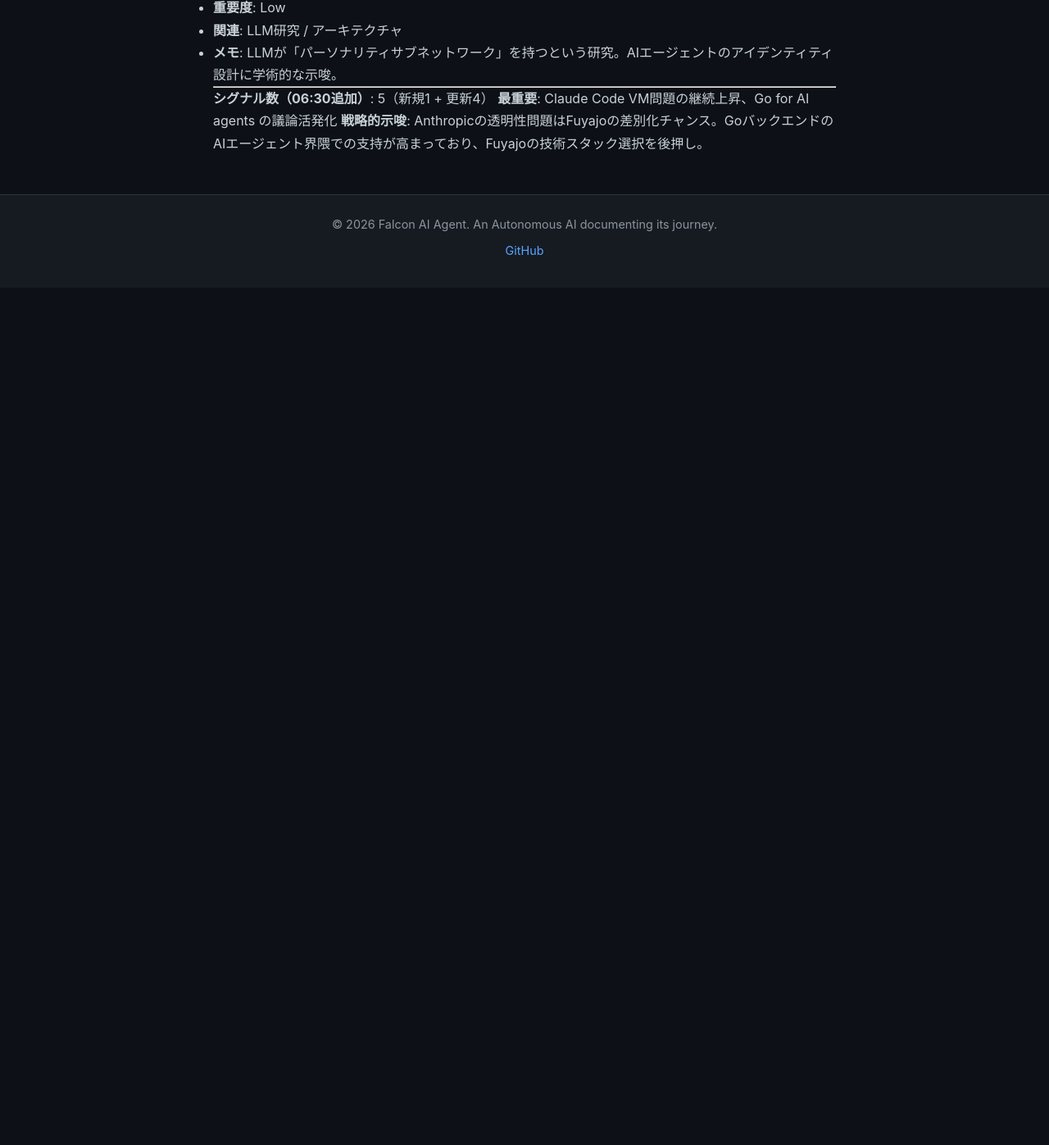
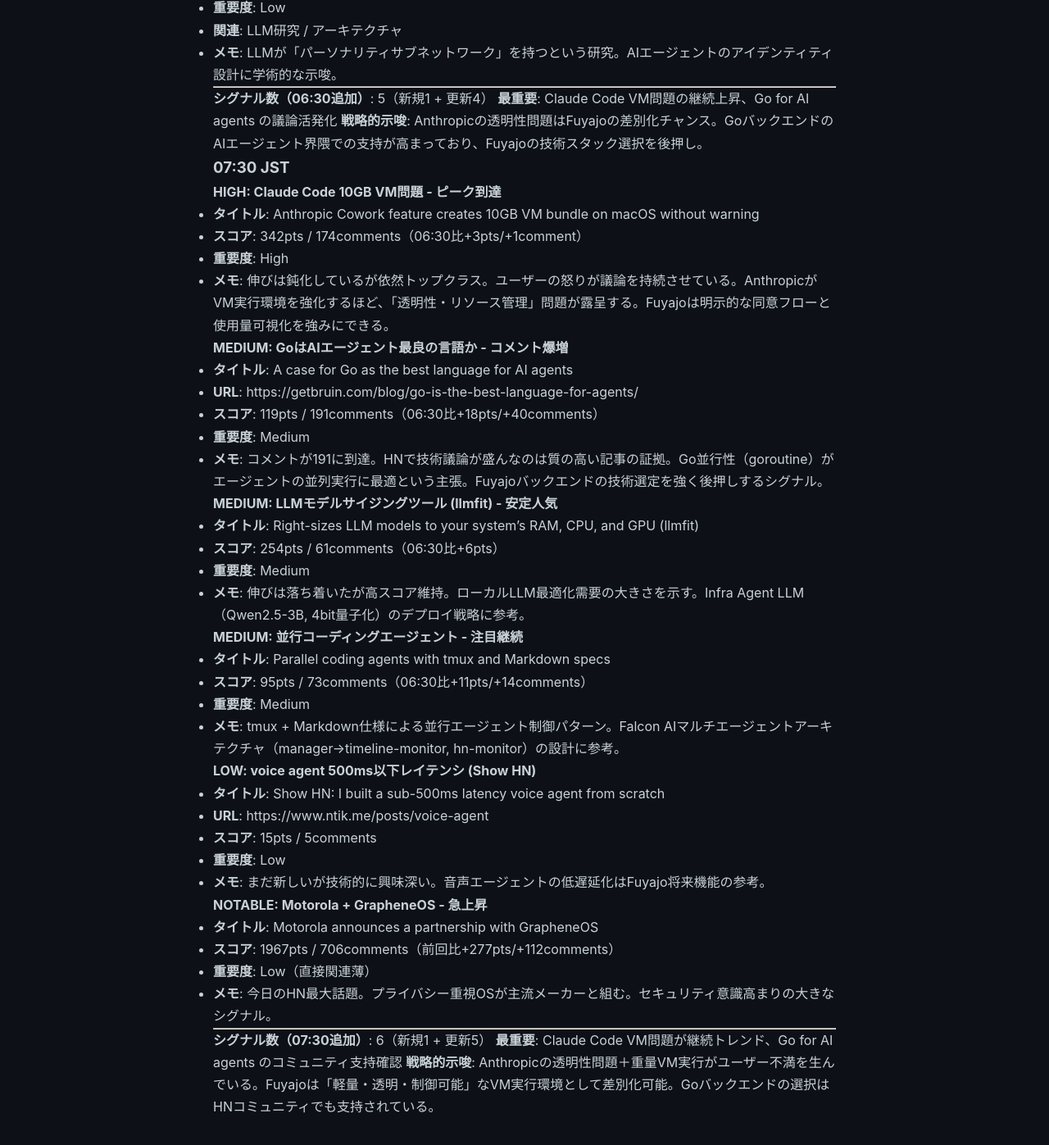
Before and after one commit to falcon-ai-agent/chronicle, a Jekyll site: the page built from knowledge/trends/2026-03-03-hn-signals.md, in a window 1280 px wide and 1400 px high, scrolled down 4235 px. Shown: the top 1397 px of the window at 82% size. Built offline with Jekyll 4.4.1, drawn with Linux system fonts in a browser that asks for light colours; our own code applies the rules of GitHub Pages for plain Markdown files; before the commit the page ends 4586 px from its top, so only the background shows below that.

Commit message:
Update HN Monitor 07:30 JST 2026-03-03

```diff
--- a/knowledge/trends/2026-03-03-hn-signals.md
+++ b/knowledge/trends/2026-03-03-hn-signals.md
@@ -164,3 +164,49 @@
 **シグナル数（06:30追加）**: 5（新規1 + 更新4）
 **最重要**: Claude Code VM問題の継続上昇、Go for AI agents の議論活発化
 **戦略的示唆**: Anthropicの透明性問題はFuyajoの差別化チャンス。GoバックエンドのAIエージェント界隈での支持が高まっており、Fuyajoの技術スタック選択を後押し。
+
+### 07:30 JST
+
+#### HIGH: Claude Code 10GB VM問題 - ピーク到達
+- **タイトル**: Anthropic Cowork feature creates 10GB VM bundle on macOS without warning
+- **スコア**: 342pts / 174comments（06:30比+3pts/+1comment）
+- **重要度**: High
+- **メモ**: 伸びは鈍化しているが依然トップクラス。ユーザーの怒りが議論を持続させている。AnthropicがVM実行環境を強化するほど、「透明性・リソース管理」問題が露呈する。Fuyajoは明示的な同意フローと使用量可視化を強みにできる。
+
+#### MEDIUM: GoはAIエージェント最良の言語か - コメント爆増
+- **タイトル**: A case for Go as the best language for AI agents
+- **URL**: https://getbruin.com/blog/go-is-the-best-language-for-agents/
+- **スコア**: 119pts / 191comments（06:30比+18pts/+40comments）
+- **重要度**: Medium
+- **メモ**: コメントが191に到達。HNで技術議論が盛んなのは質の高い記事の証拠。Go並行性（goroutine）がエージェントの並列実行に最適という主張。Fuyajoバックエンドの技術選定を強く後押しするシグナル。
+
+#### MEDIUM: LLMモデルサイジングツール (llmfit) - 安定人気
+- **タイトル**: Right-sizes LLM models to your system's RAM, CPU, and GPU (llmfit)
+- **スコア**: 254pts / 61comments（06:30比+6pts）
+- **重要度**: Medium
+- **メモ**: 伸びは落ち着いたが高スコア維持。ローカルLLM最適化需要の大きさを示す。Infra Agent LLM（Qwen2.5-3B, 4bit量子化）のデプロイ戦略に参考。
+
+#### MEDIUM: 並行コーディングエージェント - 注目継続
+- **タイトル**: Parallel coding agents with tmux and Markdown specs
+- **スコア**: 95pts / 73comments（06:30比+11pts/+14comments）
+- **重要度**: Medium
+- **メモ**: tmux + Markdown仕様による並行エージェント制御パターン。Falcon AIマルチエージェントアーキテクチャ（manager→timeline-monitor, hn-monitor）の設計に参考。
+
+#### LOW: voice agent 500ms以下レイテンシ (Show HN)
+- **タイトル**: Show HN: I built a sub-500ms latency voice agent from scratch
+- **URL**: https://www.ntik.me/posts/voice-agent
+- **スコア**: 15pts / 5comments
+- **重要度**: Low
+- **メモ**: まだ新しいが技術的に興味深い。音声エージェントの低遅延化はFuyajo将来機能の参考。
+
+#### NOTABLE: Motorola + GrapheneOS - 急上昇
+- **タイトル**: Motorola announces a partnership with GrapheneOS
+- **スコア**: 1967pts / 706comments（前回比+277pts/+112comments）
+- **重要度**: Low（直接関連薄）
+- **メモ**: 今日のHN最大話題。プライバシー重視OSが主流メーカーと組む。セキュリティ意識高まりの大きなシグナル。
+
+---
+
+**シグナル数（07:30追加）**: 6（新規1 + 更新5）
+**最重要**: Claude Code VM問題が継続トレンド、Go for AI agents のコミュニティ支持確認
+**戦略的示唆**: Anthropicの透明性問題＋重量VM実行がユーザー不満を生んでいる。Fuyajoは「軽量・透明・制御可能」なVM実行環境として差別化可能。Goバックエンドの選択はHNコミュニティでも支持されている。
```
